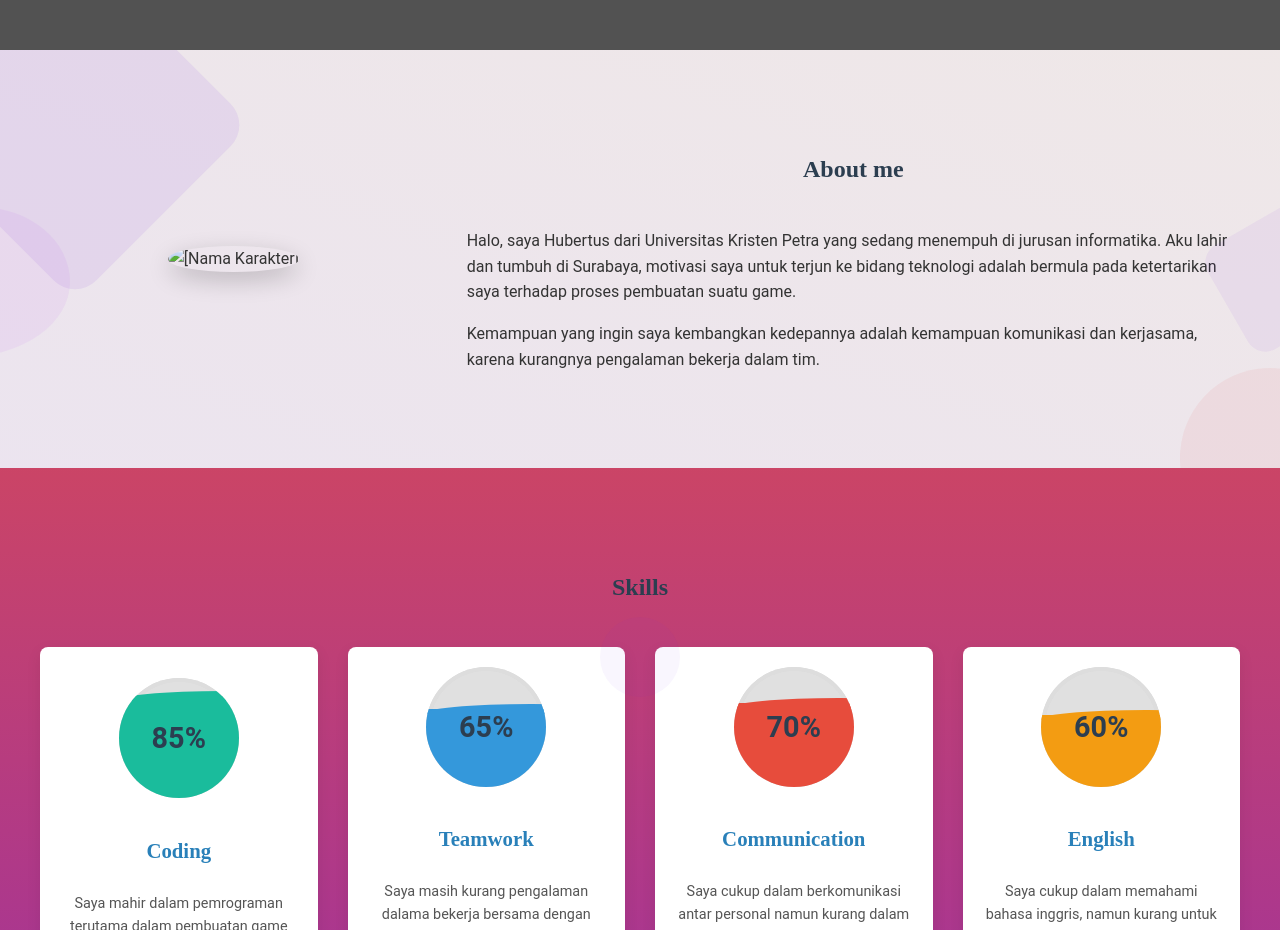
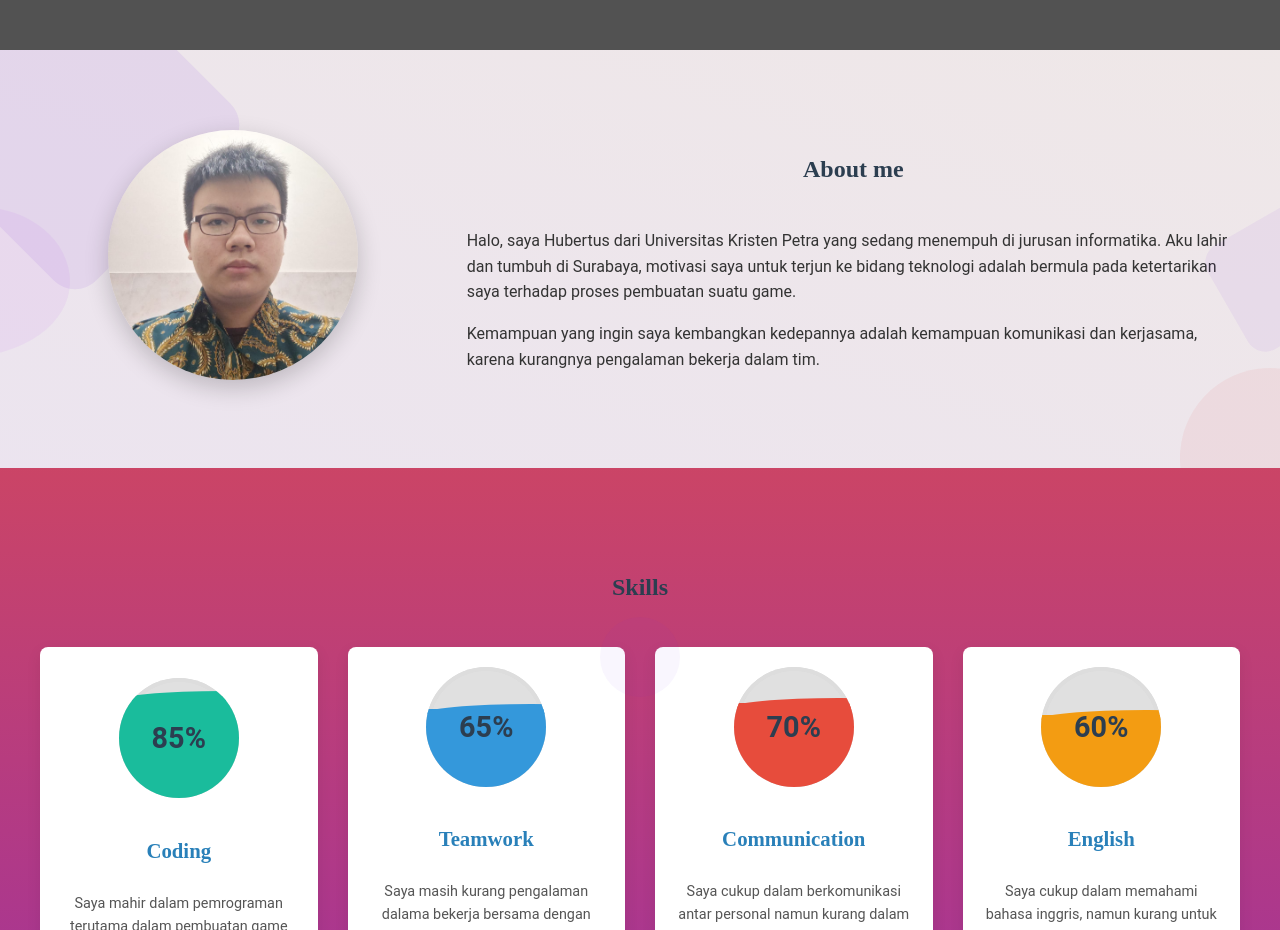
Before and after one commit to HUBPETRA/biografiweb, a plain HTML site: page index.html in a window 1280 px wide. Shown: the part 840-1770 px from the top of the page. Drawn offline with nearby package versions, Linux system fonts and the light colour scheme; placeholder pictures from the web are drawn by us.

Commit message:
Update index.html

```diff
--- a/index.html
+++ b/index.html
@@ -34,7 +34,7 @@
         <section id="about" class="about-section section-padding bg-light">
             <div class="container about-content">
                 <div class="about-image">
-                    <img src="images/profile.jpeg" alt="[Nama Karakter]">
+                    <img src="profile.jpeg" alt="Hubertus">
                 </div>
                 <div class="about-text">
                     <h2>About me</h2>
```
